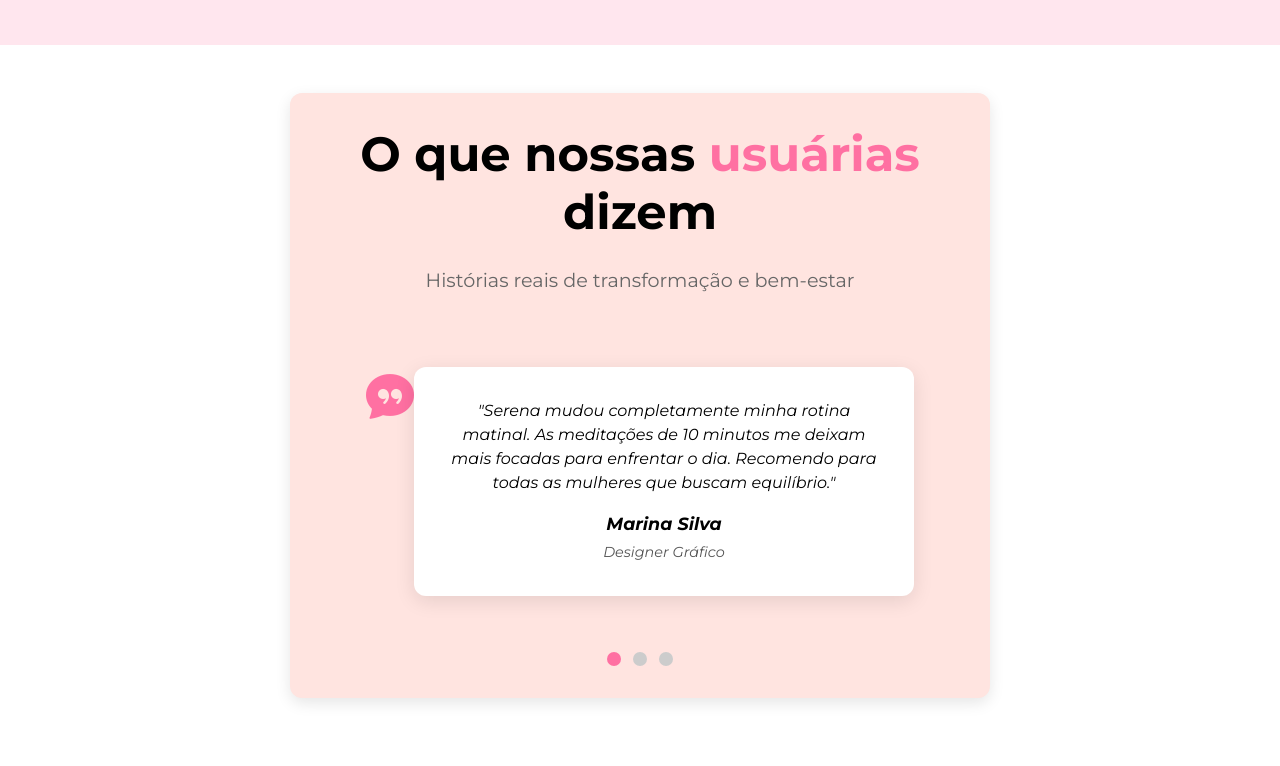
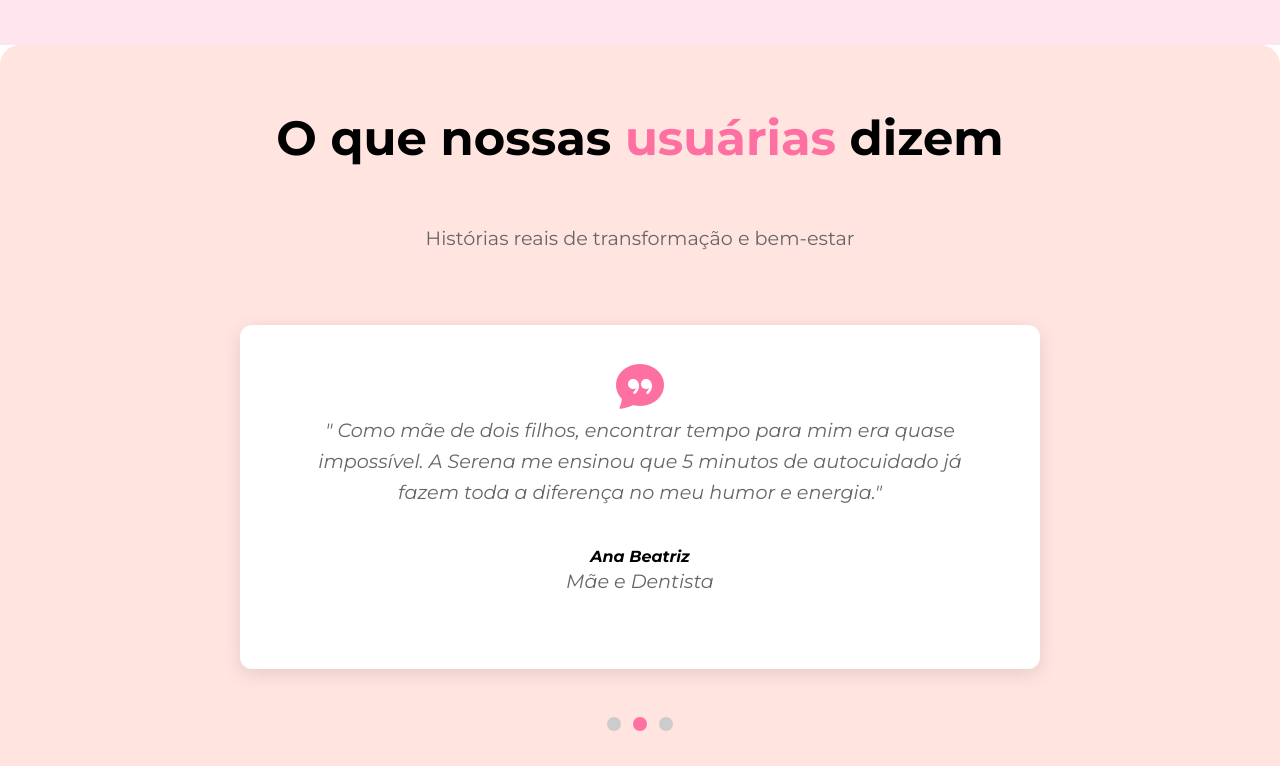
Before and after one commit to iancaTino/serena, a website: page index.html in a window 1280 px wide. Shown: the part 2734-3500 px from the top of the page. Drawn offline with nearby package versions, Linux system fonts and the light colour scheme; files that its build step writes are made by us from their sources.

Commit message:
adiciona gulp-imagemin, gulp-terser e gulp-plumber; atualiza JS do carousel

```diff
--- a/index.html
+++ b/index.html
@@ -176,52 +176,41 @@
         </ul>
     </section>
 
-    <section>
-        <div class="carousel">
+    <section class="carousel-section">
+        <div class="carousel-container">
             <h3>O que nossas <span class="color">usuárias</span> dizem</h3>
             <p>Histórias reais de transformação e bem-estar</p>
 
-            <input type="radio" name="testimonial" id="t1" checked>
-            <input type="radio" name="testimonial" id="t2">
-            <input type="radio" name="testimonial" id="t3">
-
-            <div class="carousel-container">
-                <ul class="carousel-track">
-                    <li class="carousel-item">
+            <div class="carousel-content">
+                <div class="testimonial active">
                     <i class="bi bi-chat-quote-fill"></i>
-                        <div class="testimonial-card">
-                            "Serena mudou completamente minha rotina matinal. As meditações de 10 minutos me deixam mais
-                            focadas para enfrentar o dia. Recomendo para todas as mulheres que buscam equilíbrio."
+                    <p>" Serena mudou completamente minha rotina matinal. As meditações de 10 minutos me deixam mais
+                        focadas para enfrentar o dia. Recomendo para todas as mulheres que buscam equilíbrio. </p>
                     <h4>Marina Silva</h4>
                     <p>Designer Gráfico</p>
                 </div>
-                    </li>
-                    <li class="carousel-item">
+
+                <div class="testimonial">
                     <i class="bi bi-chat-quote-fill"></i>
-                        <div class="testimonial-card">
-                            "Como mãe de dois filhos, encontrar tempo para mim era quase impossível. A Serena me
-                            ensinou que 5 minutos de autocuidado já fazem toda a diferença no meu humor e energia. "
+                    <p>" Como mãe de dois filhos, encontrar tempo para mim era quase impossível. A Serena me ensinou que
+                        5 minutos de autocuidado já fazem toda a diferença no meu humor e energia."</p>
                     <h4>Ana Beatriz</h4>
                     <p>Mãe e Dentista</p>
                 </div>
-                    </li>
-                    <li class="carousel-item">
+
+                <div class="testimonial">
                     <i class="bi bi-chat-quote-fill"></i>
-                        <div class="testimonial-card">
-                            "Durante os estudos intensos, o registro de humor me ajudou a perceber padrões de estresse.
-                            Agora uso as meditações nos intervalos e meu rendimento melhorou muito! "
+                    <p> Durante os estudos intensos, o registro de humor me ajudou a perceber padrões de estresse. Agora
+                        uso as meditações nos intervalos e meu rendimento melhorou muito! "</p>
                     <h4>Carla Santos</h4>
                     <p>Estudante de Medicina</p>
                 </div>
-                    </li>
-                </ul>
             </div>
 
             <div class="carousel-nav">
-                <label for="t1"></label>
-                <label for="t2"></label>
-                <label for="t3"></label>
-            </div>
+                <span class="dot active"></span>
+                <span class="dot"></span>
+                <span class="dot"></span>
             </div>
 
             <ul class="stats-function-item">
@@ -238,7 +227,10 @@
                     <p>Sessões Completadas</p>
                 </li>
             </ul>
+        </div>
     </section>
+
+    <script src="dist/js/main.js"></script>
 
 </body>
 
--- /dev/null
+++ b/src/scripts/main.js
@@ -0,0 +1,25 @@
+
+const testimonials = document.querySelectorAll('.testimonial');
+const dots = document.querySelectorAll('.dot');
+let currentIndex = 0;
+
+function showTestimonial(index) {
+    testimonials.forEach((t, i) => {
+        t.classList.toggle('active', i === index);
+    });
+    dots.forEach((d, i) => {
+        d.classList.toggle('active', i === index);
+    });
+    currentIndex = index;
+}
+
+// Clique nas bolinhas
+dots.forEach((dot, i) => {
+    dot.addEventListener('click', () => showTestimonial(i));
+});
+
+// Autoplay: muda testimonial a cada 5 segundos
+setInterval(() => {
+    const nextIndex = (currentIndex + 1) % testimonials.length;
+    showTestimonial(nextIndex);
+}, 5000);
--- a/src/styles/_carousel.scss
+++ b/src/styles/_carousel.scss
@@ -1,108 +1,61 @@
 @use 'variaveis';
 
-.carousel {
+.carousel-container {
     background-color: variaveis.$colorBege;
-    max-width: 700px;
-    margin: 3rem auto;
-    text-align: center;
-    padding: 2rem;
-    border-radius: 12px;
-    box-shadow: 0 5px 15px rgba(0, 0, 0, 0.1);
+    border-radius: 20px;
+    padding: 4rem 2rem;
+    display: flex;
+    flex-direction: column;
+    align-items: center;
+    justify-content: center;
+    gap: 2rem;
+}
 
-    .color {
-        color: variaveis.$colorPink;
+.carousel-content {
+    width: 800px;
+    position: relative;
+
+    .testimonial {
+        display: none;
+        background: variaveis.$colorWhite;
+        padding: 2rem;
+        border-radius: 12px;
+        box-shadow: 0 5px 20px rgba(0, 0, 0, 0.1);
+        font-style: italic;
+        text-align: center;
     }
 
-    input[type="radio"] {
-        display: none;
+    .testimonial.active {
+        display: block;
     }
+}
 
-    .carousel-container {
-        overflow: hidden;
-        width: 100%;
-    }
+.carousel-content .testimonial i {
+    font-size: 3rem;
+    color: variaveis.$colorPink;
+    margin-bottom: 1rem;
+}
 
-    .carousel-track {
-        display: flex;
-        list-style: none;
-        padding: 0;
-        margin: 0;
-        transition: transform 0.5s ease-in-out;
-        width: 100%;
-    }
+// Bolinhas de navegação do carousel
+.carousel-nav {
+    display: flex; // organiza as bolinhas em linha
+    justify-content: center; // centraliza as bolinhas
+    margin-top: 1rem; // espaço acima das bolinhas
 
-    .carousel-item {
-        min-width: 100%;
-        flex-shrink: 0;
-        display: flex;
-        justify-content: center;
-        padding: 2rem 1rem;
+    .dot {
+        width: 14px; // largura da bolinha
+        height: 14px; // altura da bolinha
+        border-radius: 50%; // transforma em círculo
+        background: #ccc; // cor padrão cinza
+        margin: 0 6px; // espaçamento lateral
+        cursor: pointer; // cursor indica que é clicável
 
-        i {
-            font-size: 3rem;
-            color: variaveis.$colorPink;
-            margin-bottom: 1rem;
-        }
-
-        .testimonial-card {
-            background: #fff;
-            border-radius: 12px;
-            padding: 2rem;
-            max-width: 500px;
-            box-shadow: 0 5px 20px rgba(0, 0, 0, 0.1);
-            font-style: italic;
-            line-height: 1.5;
-            text-align: center;
-        }
-
-        h4 {
-            margin-top: 1rem;
-            font-weight: bold;
-            font-size: 1.1rem;
-        }
-
-        p {
-            font-size: 0.9rem;
-            color: #555;
-            margin-top: 0.2rem;
-            margin-bottom: 0;
+        // Bolinha ativa
+        &.active {
+            background: variaveis.$colorPink; // cor pink da bolinha ativa
         }
     }
 
-    .carousel-nav {
-        display: flex;
-        justify-content: center;
-        margin-top: 1.5rem;
 
-        label {
-            width: 14px;
-            height: 14px;
-            border-radius: 50%;
-            background: #ccc;
-            margin: 0 6px;
-            cursor: pointer;
 
-            &:hover {
-                background: #999;
-            }
-        }
-    }
-
-    #t1:checked~.carousel-container .carousel-track {
-        transform: translateX(0%);
-    }
-
-    #t2:checked~.carousel-container .carousel-track {
-        transform: translateX(-100%);
-    }
-
-    #t3:checked~.carousel-container .carousel-track {
-        transform: translateX(-200%);
-    }
-
-    #t1:checked~.carousel-nav label[for="t1"],
-    #t2:checked~.carousel-nav label[for="t2"],
-    #t3:checked~.carousel-nav label[for="t3"] {
-        background: variaveis.$colorPink;
-    }
 }
```
Also changed, not shown: gulpfile.js (+21 -2 lines), package.json (+8 -2 lines), 1 other file. Lines whose indentation alone changed are shown as unchanged.
